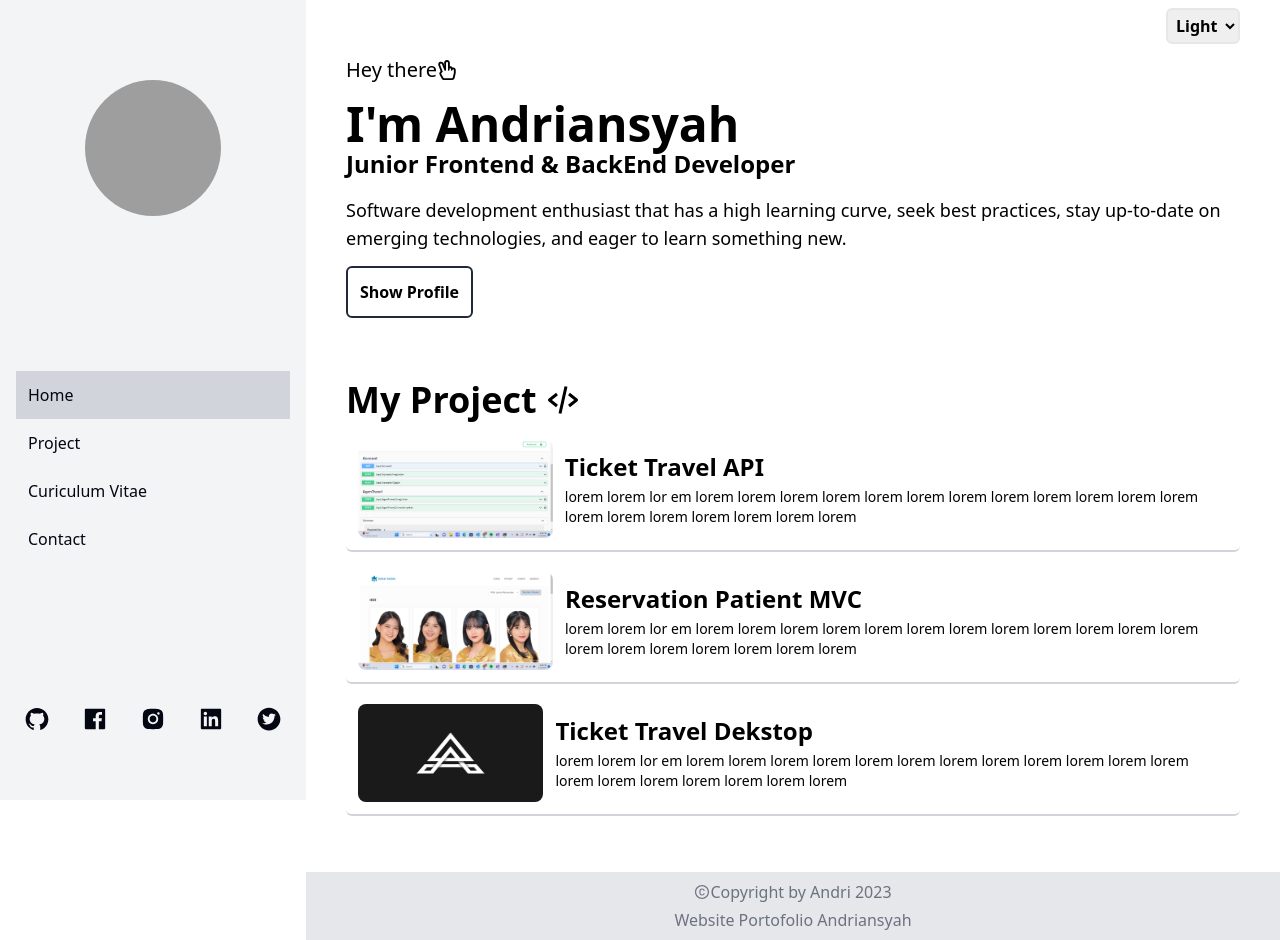
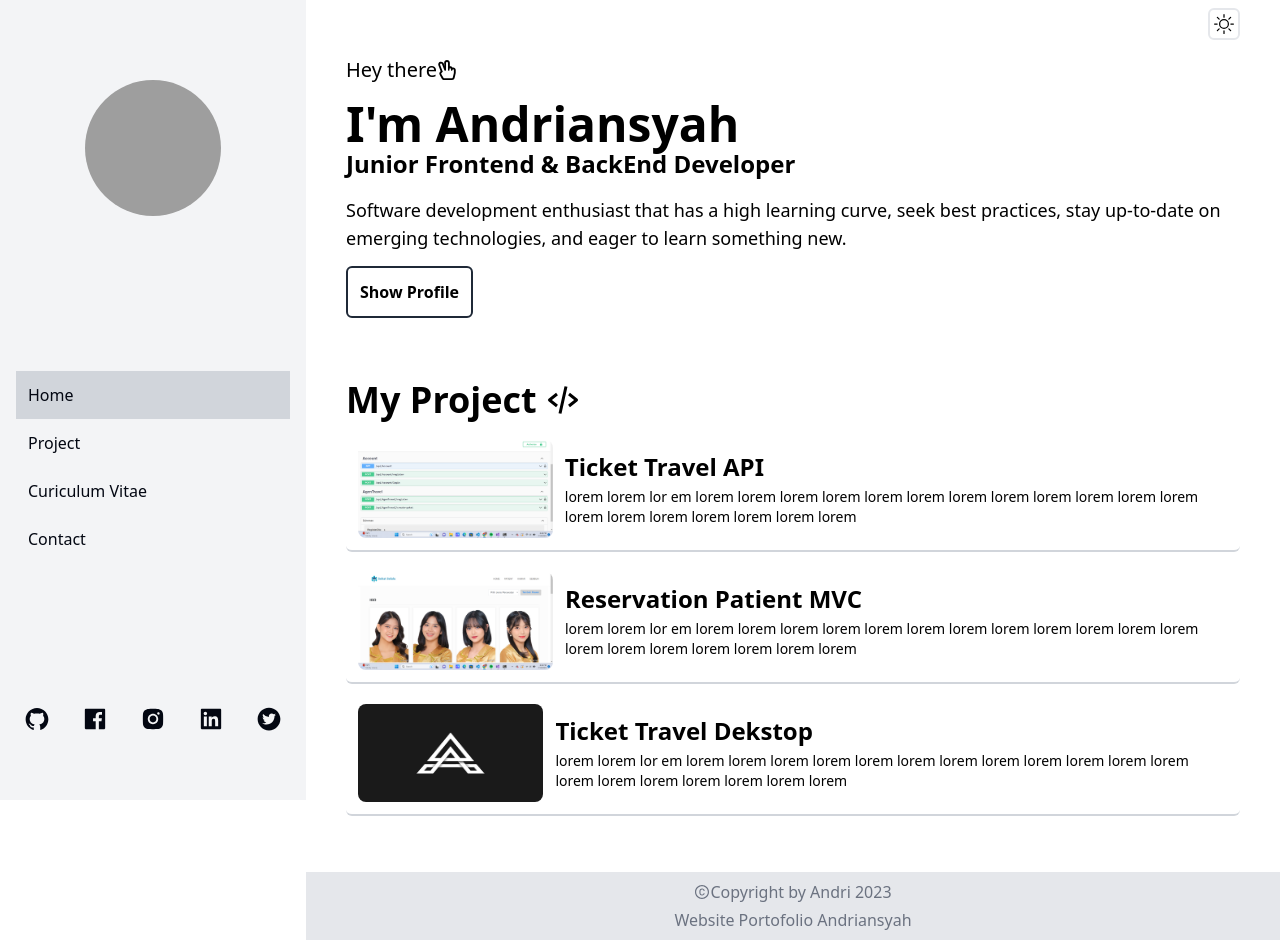
Before and after one commit to Andri0430/portofolio-andriansyah, a React (Vite) app: page / in a window 1280 px wide. Built offline with nearby package versions, Linux system fonts and the light colour scheme; grey boxes are pictures that could not be loaded.

Commit message:
Theme Mode

```diff
--- a/src/App.jsx
+++ b/src/App.jsx
@@ -3,16 +3,25 @@ import Header from "./Header";
 import { useState } from "react";
 import Footer from "./Footer";
 import SideBar from "./SideBar";
+import { createContext } from "react";
+
+export const ThemeContext = createContext({
+  theme: null,
+  setTheme: () => {},
+  clickMode: null,
+  setClickMode: () => {},
+});
 
 export default function App() {
-  const [mode, setMode] = useState("Light");
+  const [theme, setTheme] = useState("Light");
+  const [clickMode, setClickMode] = useState(false);
   const [sideBar, setSideBar] = useState(true);
   const [clickMenu, setClickMenu] = useState("Home");
   return (
-    <>
+    <ThemeContext.Provider value={{ theme, setTheme, clickMode, setClickMode }}>
       <Header
-        mode={mode}
-        setMode={setMode}
+        theme={theme}
+        setTheme={setTheme}
         sideBar={sideBar}
         setSideBar={setSideBar}
       />
@@ -22,14 +31,35 @@ export default function App() {
           setSideBar={setSideBar}
           clickMenu={clickMenu}
           setClickMenu={setClickMenu}
-          mode={mode}
-          setMode={setMode}
+          theme={theme}
+          setTheme={setTheme}
         />
-        <div className="flex-col">
-          <Outlet context={[mode,setMode,sideBar,setSideBar,clickMenu,setClickMenu]} />
-          <Footer mode={mode} setMode={setMode} sideBar={sideBar} setSideBar={setSideBar}/>
+        <div
+          className="flex-col"
+          onClick={() => {
+            if (sideBar === false) {
+              setSideBar(true);
+            }
+          }}
+        >
+          <Outlet
+            context={[
+              theme,
+              setTheme,
+              sideBar,
+              setSideBar,
+              clickMenu,
+              setClickMenu,
+            ]}
+          />
+          <Footer
+            theme={theme}
+            setTheme={setTheme}
+            sideBar={sideBar}
+            setSideBar={setSideBar}
+          />
         </div>
       </div>
-    </>
+    </ThemeContext.Provider>
   );
 }
--- a/src/Footer.jsx
+++ b/src/Footer.jsx
@@ -1,14 +1,14 @@
 import {AiOutlineCopyrightCircle} from "react-icons/ai"
-export default function Footer({ mode, setSideBar, sideBar }) {
+export default function Footer({ theme, setSideBar, sideBar }) {
   return (
     <footer
-      className={`${mode === "Dark" ? 'bg-slate-800' : 'bg-gray-200'} flex flex-col items-center p-2 gap-1 justify-center`}
+      className={`${theme === "Dark" ? 'bg-slate-800' : 'bg-gray-200'} flex flex-col items-center p-2 gap-1 justify-center`}
       onClick={() => {if(sideBar === false){setSideBar(true)}}}
     >
-      <p className={`${mode === "Dark" && "text-gray-300"} text-gray-500 flex items-center`}>
+      <p className={`${theme === "Dark" && "text-gray-300"} text-gray-500 flex items-center`}>
         <AiOutlineCopyrightCircle/>Copyright by Andri 2023
       </p>
-      <p className={`${mode === "Dark" && "text-gray-300"} text-gray-500`}>
+      <p className={`${theme === "Dark" && "text-gray-300"} text-gray-500`}>
         Website Portofolio Andriansyah
       </p>
     </footer>
--- a/src/Header.jsx
+++ b/src/Header.jsx
@@ -1,10 +1,14 @@
 import { GiHamburgerMenu } from "react-icons/gi";
+import ThemeButton from "./components/ThemeButton";
+import { useContext } from "react";
+import { ThemeContext } from "./App";
 
-export default function Header({ mode, setMode, setSideBar, sideBar }) {
+export default function Header({ setSideBar, sideBar }) {
+  const { theme} = useContext(ThemeContext);
   return (
     <header
       className={`flex justify-between items-center py-2 px-7 sticky top-0 font-bold bg-gray-100 md:p-5 lg:flex-row lg:justify-end lg:p-2 lg:absolute ${
-        mode === "Dark" && "bg-slate-800"
+        theme === "Dark" && "bg-slate-800"
       }`}
       onClick={() => {
         if (sideBar === false) {
@@ -17,21 +21,11 @@ export default function Header({ mode, setMode, setSideBar, sideBar }) {
           e.preventDefault();
           setSideBar(!sideBar);
         }}
-        className={`text-xl lg:hidden ${mode === "Dark" && "text-gray-300"}`}
+        className={`text-xl lg:hidden ${theme === "Dark" && "text-gray-300"}`}
       >
         <GiHamburgerMenu />
       </button>
-      <select
-        value={mode}
-        onChange={(e) => {
-          setMode(e.target.value);
-          console.log(mode);
-        }}
-        className="p-1 items-center text-gray-800 border-2 rounded-md hover:bg-slate-500 hover:text-gray-100 cursor-pointer md:text-2xl"
-      >
-        <option value="Light">Light</option>
-        <option value="Dark">Dark</option>
-      </select>
+      <ThemeButton onClick={''}/>
     </header>
   );
 }
--- /dev/null
+++ b/src/components/ThemeButton.jsx
@@ -0,0 +1,40 @@
+import { useContext } from "react";
+import { ThemeContext } from "../App";
+import { BsSun, BsFillMoonFill } from "react-icons/bs";
+
+export default function ThemeButton() {
+  const { theme, setTheme, clickMode, setClickMode } = useContext(ThemeContext);
+  return (
+    <button onClick={() => setClickMode(!clickMode)}>
+      <div
+        className={`${
+          theme == "Dark" && "text-gray-300"
+        } flex justify-center items-center gap-1`}
+      >
+        {theme == "Light" ? <BsSun size={20}/> : <BsFillMoonFill size={20}/>}
+      </div>
+      {clickMode && (
+        <div
+          className={`${
+            theme == "Dark" && "text-gray-200 bg-slate-700 border-2 border-gray-400"
+          } flex flex-col gap-2 items-center w-[70px] shadow-lg rounded-md absolute top-9 right-0 border-2 border-gray-300 text-sm`}
+        >
+          <div
+            className="flex justify-center items-center gap-2 relative"
+            onClick={() => setTheme("Light")}
+          >
+            <BsSun />
+            Light
+          </div>
+          <div
+            className="flex justify-center items-center gap-2"
+            onClick={() => setTheme("Dark")}
+          >
+            <BsFillMoonFill />
+            Dark
+          </div>
+        </div>
+      )}
+    </button>
+  );
+}
--- a/src/pages/Cv.jsx
+++ b/src/pages/Cv.jsx
@@ -1,21 +1,23 @@
+import { useContext } from "react";
 import { useOutletContext } from "react-router-dom";
+import { ThemeContext } from "../App";
+import ThemeButton from "../components/ThemeButton";
 
 export default function Cv() {
-  const [mode, setMode, sideBar, setSideBar] = useOutletContext();
+  const [sideBar, setSideBar] = useOutletContext();
+  const { theme } = useContext(ThemeContext);
   return (
     <main
       className={`flex flex-col justify-center gap-8 px-10 py-14 ${
-        mode === "Dark" && "bg-slate-700 text-gray-300"
+        theme === "Dark" && "bg-slate-700 text-gray-300"
       }`}
       onClick={() => {if(sideBar === false){setSideBar(true)}}}
     >
-      <select
-        className="p-1 hidden fixed top-2 right-10 items-center text-gray-800 border-2 rounded-md hover:bg-slate-500 hover:text-gray-100 cursor-pointer lg:flex"
-        onChange={(e) => setMode(e.target.value)}
-      >
-        <option value="Light">Light</option>
-        <option value="Dark">Dark</option>
-      </select>
+      <div className={`${
+          theme === "Dark" && "bg-slate-600"
+        } text-2xl p-1 hidden fixed top-2 right-10 items-center border-2 rounded-md cursor-pointer lg:flex`}>
+      <ThemeButton/>
+      </div>
       <div className="flex flex-col gap-1 text-justify">
         <h2 className="text-2xl font-bold">Profile</h2>
         <p className="text-sm">
--- a/src/pages/Home.jsx
+++ b/src/pages/Home.jsx
@@ -2,6 +2,9 @@ import { FaRegHandPeace } from "react-icons/fa";
 import { useOutletContext } from "react-router-dom";
 import { NavLink } from "react-router-dom";
 import { BiCodeAlt } from "react-icons/bi";
+import { useContext } from "react";
+import { ThemeContext } from "../App";
+import ThemeButton from "../components/ThemeButton";
 
 const projects = [
   {
@@ -31,24 +34,25 @@ const projects = [
 ];
 
 export default function Home() {
-  const [mode, setMode, sideBar, setSideBar, clickMenu, setClickMenu] =
-    useOutletContext();
+  const [sideBar, setSideBar, setClickMenu] = useOutletContext();
+  const { theme } = useContext(ThemeContext);
+
   return (
     <main
       className={`flex flex-col justify-center gap-16 px-10 py-14 ${
-        mode === "Dark" && "bg-slate-700 text-gray-300"
+        theme === "Dark" && "bg-slate-700 text-gray-300"
       }`}
-      onClick={() => {if(sideBar === false){setSideBar(true)}}}
+      onClick={() => {
+        if (sideBar === false) {
+          setSideBar(true);
+        }
+      }}
     >
-      <select
-        className={`${
-          mode === "Dark" && "bg-slate-600"
-        } font-bold p-1 hidden fixed top-2 right-10 items-center border-2 rounded-md cursor-pointer lg:flex`}
-        onChange={(e) => setMode(e.target.value)}
-      >
-        <option value="Light">Light</option>
-        <option value="Dark">Dark</option>
-      </select>
+      <div className={`${
+          theme === "Dark" && "bg-slate-600"
+        } text-2xl p-1 hidden fixed top-2 right-10 items-center border-2 rounded-md cursor-pointer lg:flex`}>
+      <ThemeButton/>
+      </div>
       <div className={`flex flex-col gap-4`}>
         <p className="text-2xl flex items-center md:text-xl">
           Hey there <FaRegHandPeace />
@@ -67,7 +71,7 @@ export default function Home() {
         <div className="h-[48px] flex items-center font-bold">
           <NavLink
             className={`border-2 text-md rounded-md w-fit p-3 border-gray-800 hover:bg-gray-600 hover:text-gray-100 hover:border-none ${
-              mode === "Dark" && "border-gray-300 hover:bg-gray-500"
+              theme === "Dark" && "border-gray-300 hover:bg-gray-500"
             }`}
             to={"/Cv"}
             onClick={() => setClickMenu("Cv")}
@@ -84,7 +88,7 @@ export default function Home() {
           <div
             key={project.id}
             className={`${
-              mode === "Dark" && "hover:bg-slate-950"
+              theme === "Dark" && "hover:bg-slate-950"
             } flex flex-col p-3 border-gray-300 border-b-2 hover:cursor-pointer text-xl hover:bg-gray-200 hover: rounded-md`}
           >
             <div className="flex flex-col items-start gap-3 md:flex-row md:items-center">
--- a/src/pages/Project.jsx
+++ b/src/pages/Project.jsx
@@ -1,5 +1,8 @@
+import { useContext } from "react";
 import { BiCodeAlt } from "react-icons/bi";
 import { useOutletContext } from "react-router-dom";
+import { ThemeContext } from "../App";
+import ThemeButton from "../components/ThemeButton";
 
 const projects = [
   {
@@ -29,21 +32,21 @@ const projects = [
 ];
 
 export default function Project() {
-  const [mode, setMode, sideBar, setSideBar] = useOutletContext();
+  const [sideBar, setSideBar] = useOutletContext();
+  const {theme} = useContext(ThemeContext);
+
   return (
     <main
       className={`flex flex-col justify-center gap-16 px-10 py-14 ${
-        mode === "Dark" && "bg-slate-700 text-gray-300"
+        theme === "Dark" && "bg-slate-700 text-gray-300"
       }`}
       onClick={() => {if(sideBar === false){setSideBar(true)}}}
     >
-      <select
-        className="p-1 hidden fixed top-2 right-10 items-center text-gray-800 border-2 rounded-md hover:bg-slate-500 hover:text-gray-100 cursor-pointer lg:flex"
-        onChange={(e) => setMode(e.target.value)}
-      >
-        <option value="Light">Light</option>
-        <option value="Dark">Dark</option>
-      </select>
+      <div className={`${
+          theme === "Dark" && "bg-slate-600"
+        } text-2xl p-1 hidden fixed top-2 right-10 items-center border-2 rounded-md cursor-pointer lg:flex`}>
+      <ThemeButton/>
+      </div>
       <div className="flex flex-col gap-2">
         <h1 className="text-4xl font-bold flex flex-row items-center gap-2">
           My Project <BiCodeAlt />{" "}
@@ -51,7 +54,7 @@ export default function Project() {
         {projects.map((project) => (
           <div
             key={project.id}
-            className={`${mode === "Dark" && 'hover:bg-slate-950'} flex flex-col p-3 border-gray-300 border-b-2 hover:cursor-pointer text-xl hover:bg-gray-200 hover: rounded-md`}
+            className={`${theme === "Dark" && 'hover:bg-slate-950'} flex flex-col p-3 border-gray-300 border-b-2 hover:cursor-pointer text-xl hover:bg-gray-200 hover: rounded-md`}
           >
             <div className="flex flex-col items-start gap-3 md:flex-row md:items-center">
               <img
```
Also changed, not shown: src/SideBar.jsx (+12 -12 lines).
